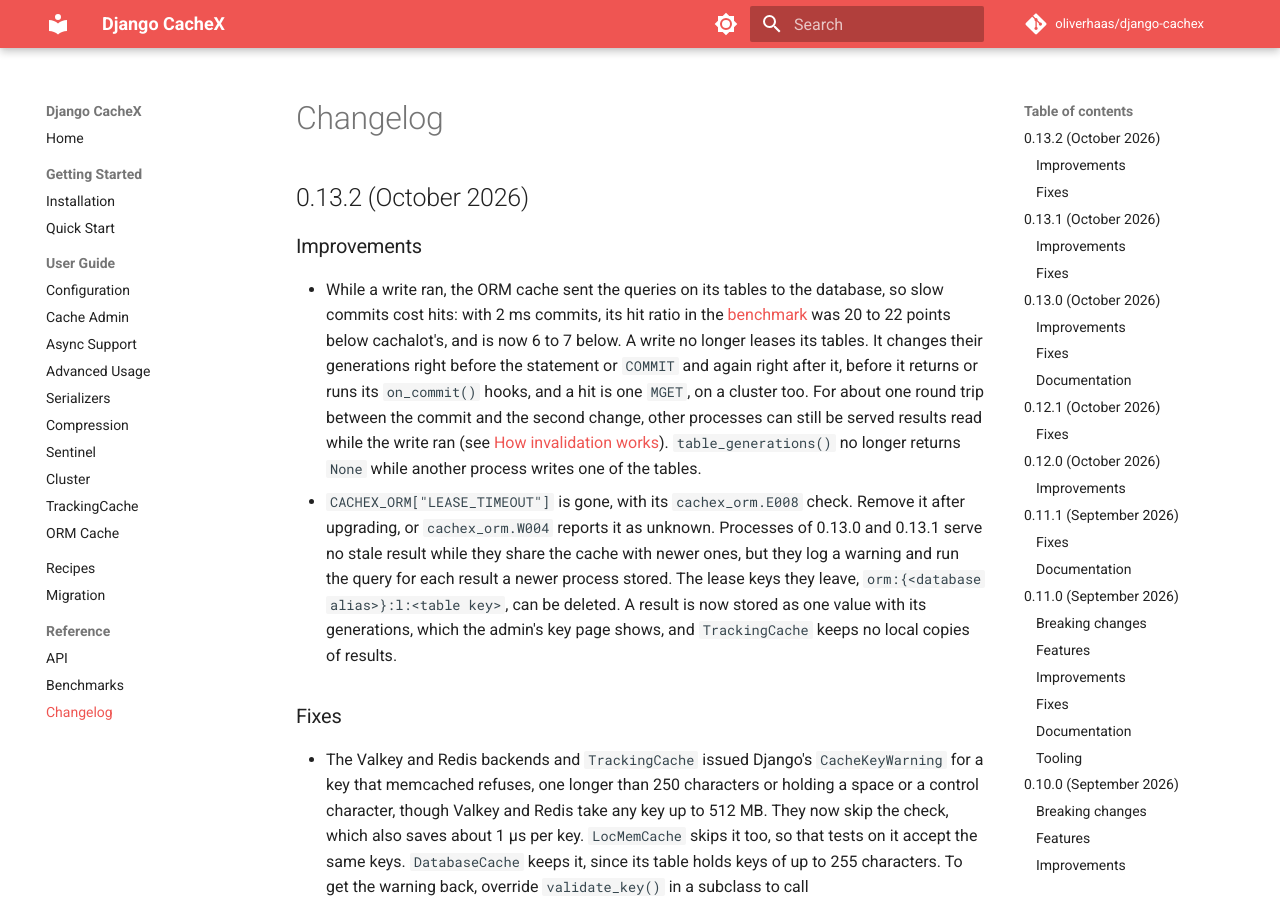
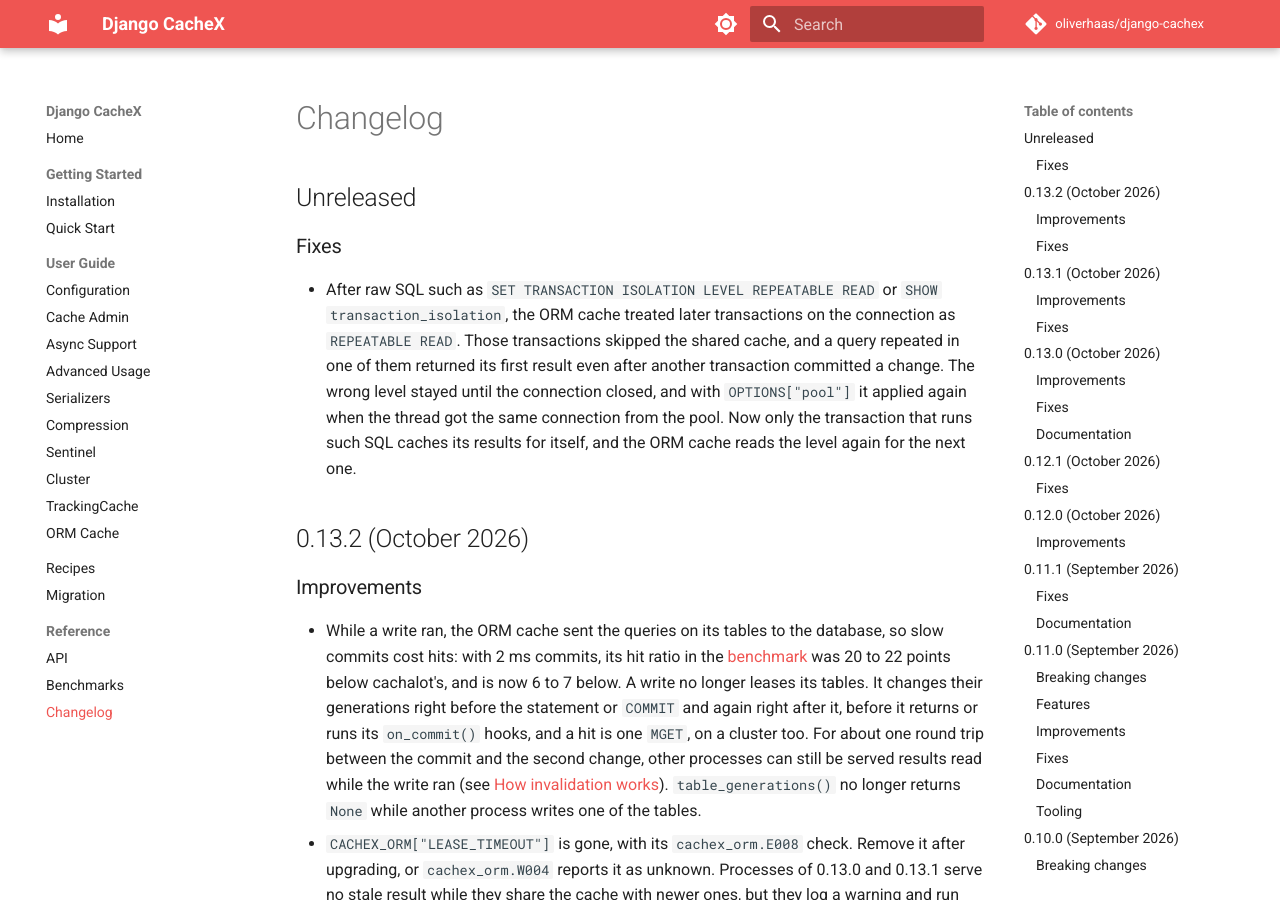
Before and after one commit to oliverhaas/django-cachex, an MkDocs documentation site: the page built from docs/reference/changelog.md, in a window 1280 px wide and 900 px high. Built offline with MkDocs 1.6.1 and Material for MkDocs 9.7.7, drawn with Linux system fonts in a browser that asks for light colours; comment, search, counter and statistics services are not loaded; the version menu is left out.

Commit message:
fix(orm): apply SET TRANSACTION isolation to its own transaction only
Raw SQL such as SET TRANSACTION ISOLATION LEVEL left the connection marked as reading snapshots until it reconnected. Later READ COMMITTED transactions skipped the shared cache, and a repeated read returned its first result.

```diff
--- a/docs/reference/changelog.md
+++ b/docs/reference/changelog.md
@@ -1,4 +1,10 @@
 # Changelog
+
+## Unreleased
+
+### Fixes
+
+- After raw SQL such as `SET TRANSACTION ISOLATION LEVEL REPEATABLE READ` or `SHOW transaction_isolation`, the ORM cache treated later transactions on the connection as `REPEATABLE READ`. Those transactions skipped the shared cache, and a query repeated in one of them returned its first result even after another transaction committed a change. The wrong level stayed until the connection closed, and with `OPTIONS["pool"]` it applied again when the thread got the same connection from the pool. Now only the transaction that runs such SQL caches its results for itself, and the ORM cache reads the level again for the next one.
 
 ## 0.13.2 (October 2026)
 
```
Also changed, not shown: docs/user-guide/orm-cache.md (+1 -1 lines), 2 other files.
